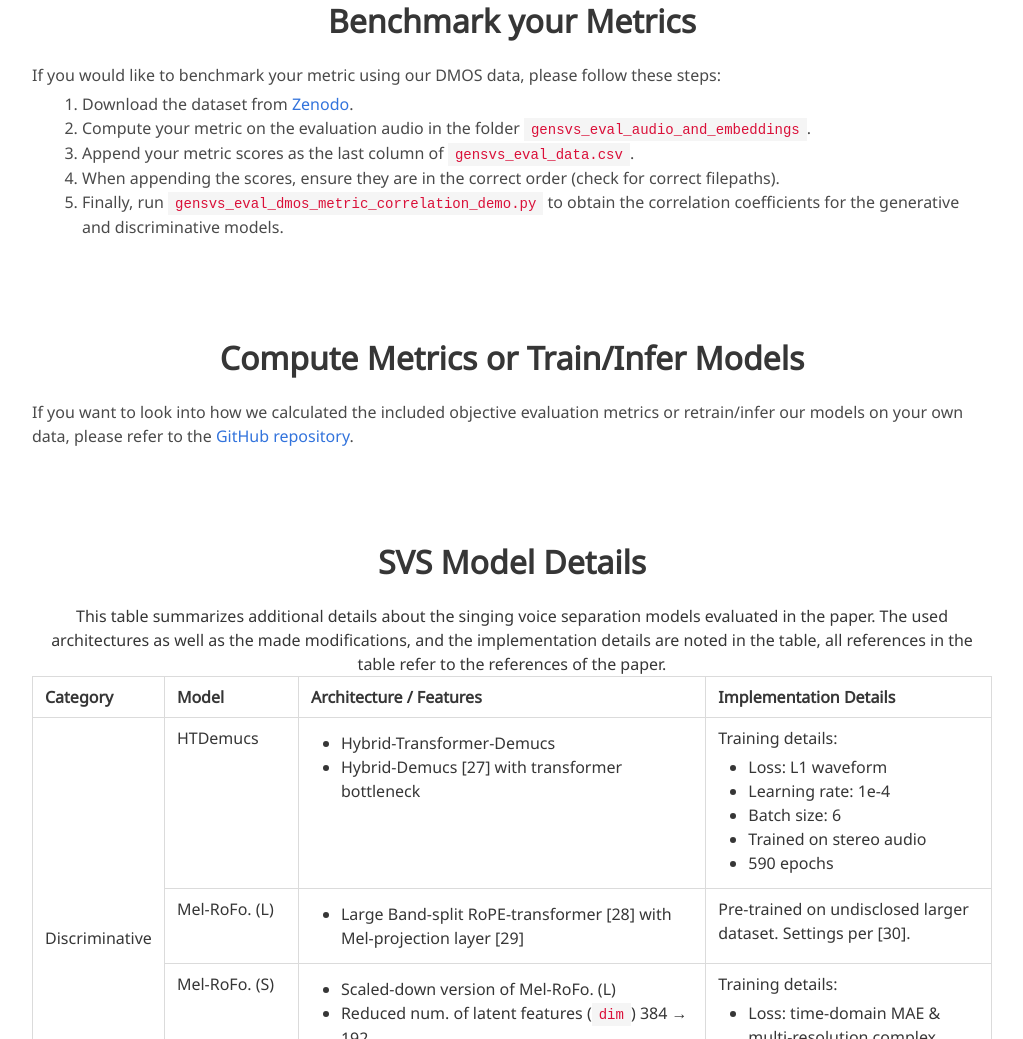
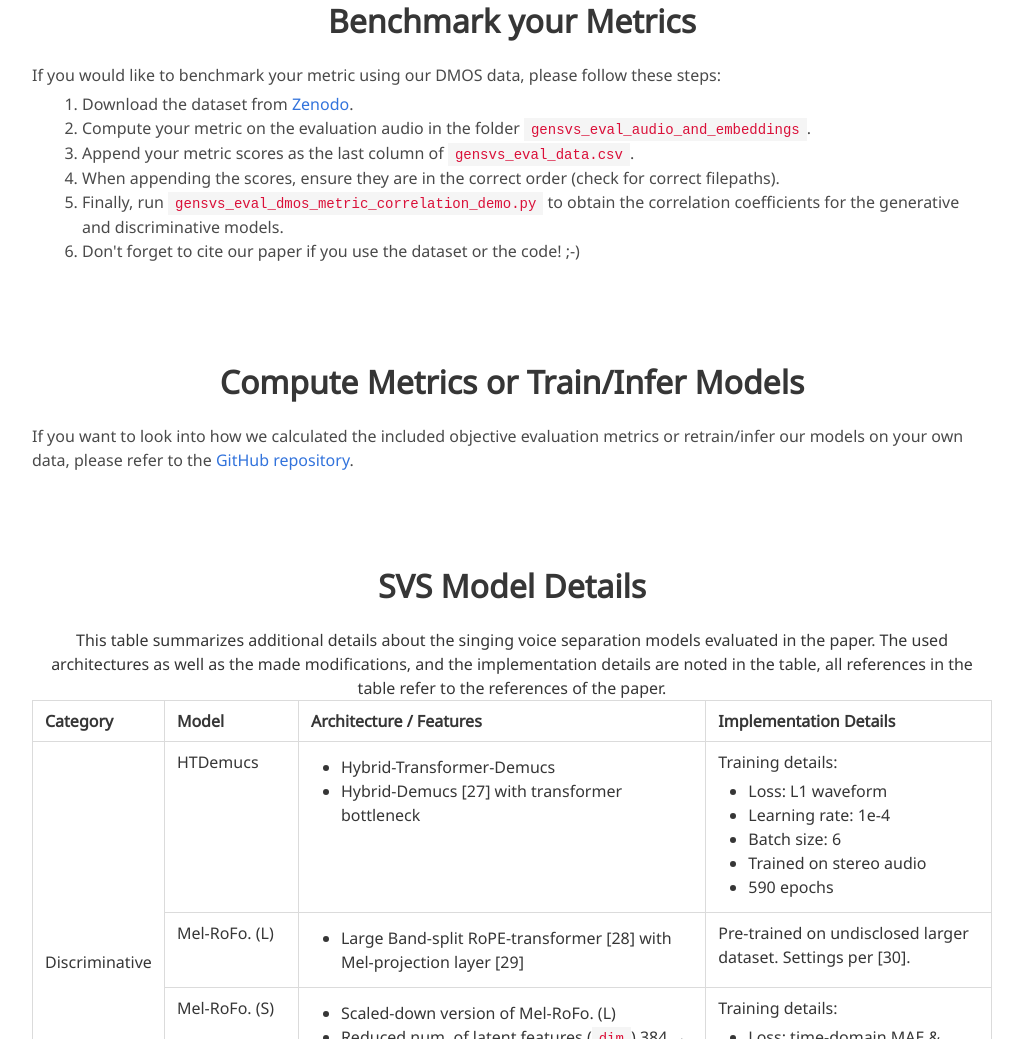
Before and after one commit to pablebe/gensvs_eval_companion_page, a website: page index.html in a window 1280 px wide. Shown: the part 1072-2111 px from the top of the page, without its empty margins (128-1151 px from the left). Drawn offline with nearby package versions, Linux system fonts and the light colour scheme; some icons are missing; a web font is replaced by a local one.

Commit message:
adds citation reminder

```diff
--- a/index.html
+++ b/index.html
@@ -167,6 +167,7 @@ If you would like to benchmark your metric using our DMOS data, please follow th
   <li>Append your metric scores as the last column of <code>gensvs_eval_data.csv</code>.</li>
   <li>When appending the scores, ensure they are in the correct order (check for correct filepaths).</li>
   <li>Finally, run <code>gensvs_eval_dmos_metric_correlation_demo.py</code> to obtain the correlation coefficients for the generative and discriminative models.</li>
+  <li>Don't forget to cite our paper if you use the dataset or the code! ;-) </li>
 </ol>
 </div>
     </div>
```
